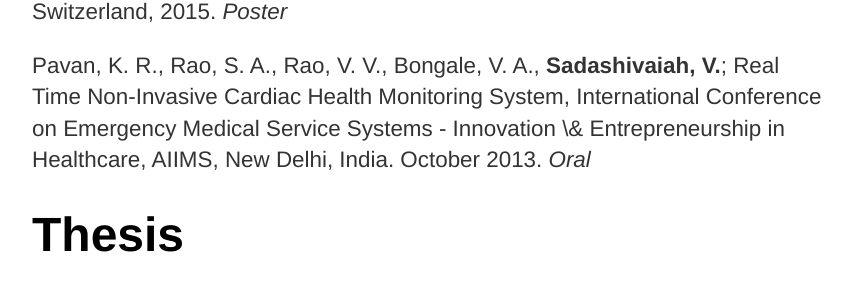
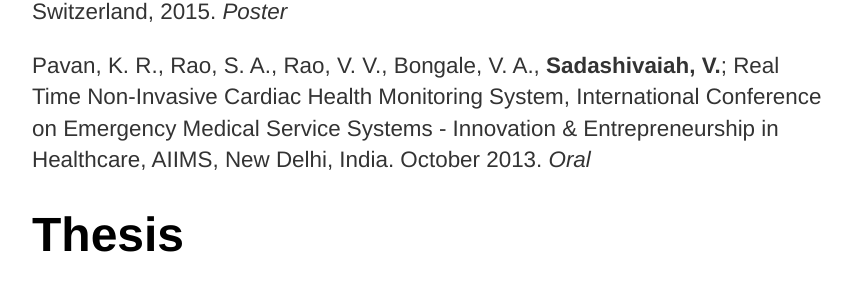
Before and after one commit to vjysd/vjysd.github.io, a Jekyll site: the page built from publications/index.md, in a window 1280 px wide and 900 px high, scrolled down 2297 px. Shown: the part 346-645 px from the top of the window, without its empty margins (208-1063 px from the left). Built offline with Jekyll 4.4.1, drawn with Linux system fonts in a browser that asks for light colours; comment, search, counter and statistics services are not loaded.

Commit message:
Updated pubs

```diff
--- a/publications/index.md
+++ b/publications/index.md
@@ -39,7 +39,7 @@ Ren, M., Chen, Q., **Sadashivaiah, V.**, Li, Y., Zhu, S., Mezeivtch, K., Hu, Z.,
 
 **Sadashivaiah, V.**.,  Kyriakatos A.,  Zhang Y.,  Motta A.,  Auffret M.,  Petersen C. H.; Neural Circuits for goal-directed Sensorimotor Transformations, SRP and SUR Summer Research Symposium, EPFL School of Life Sciences, Lausanne, Switzerland, 2015. *Poster*
 
-Pavan, K. R., Rao, S. A., Rao, V. V., Bongale, V. A., **Sadashivaiah, V.**; Real Time Non-Invasive Cardiac Health Monitoring System,  International Conference on Emergency Medical Service Systems - Innovation \& Entrepreneurship in Healthcare, AIIMS, New Delhi, India. October 2013. *Oral*
+Pavan, K. R., Rao, S. A., Rao, V. V., Bongale, V. A., **Sadashivaiah, V.**; Real Time Non-Invasive Cardiac Health Monitoring System,  International Conference on Emergency Medical Service Systems - Innovation & Entrepreneurship in Healthcare, AIIMS, New Delhi, India. October 2013. *Oral*
 
 # Thesis
 
```
